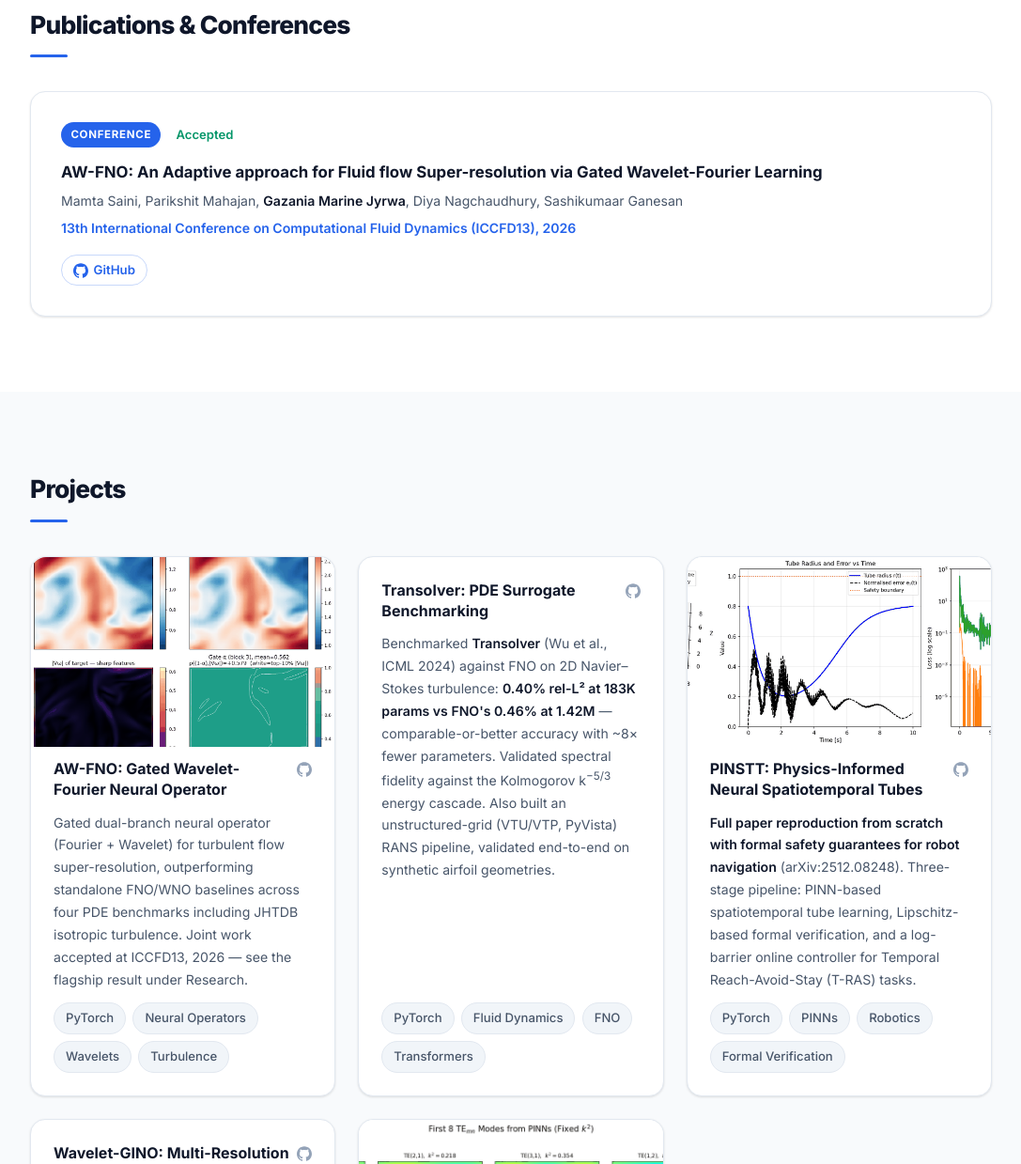
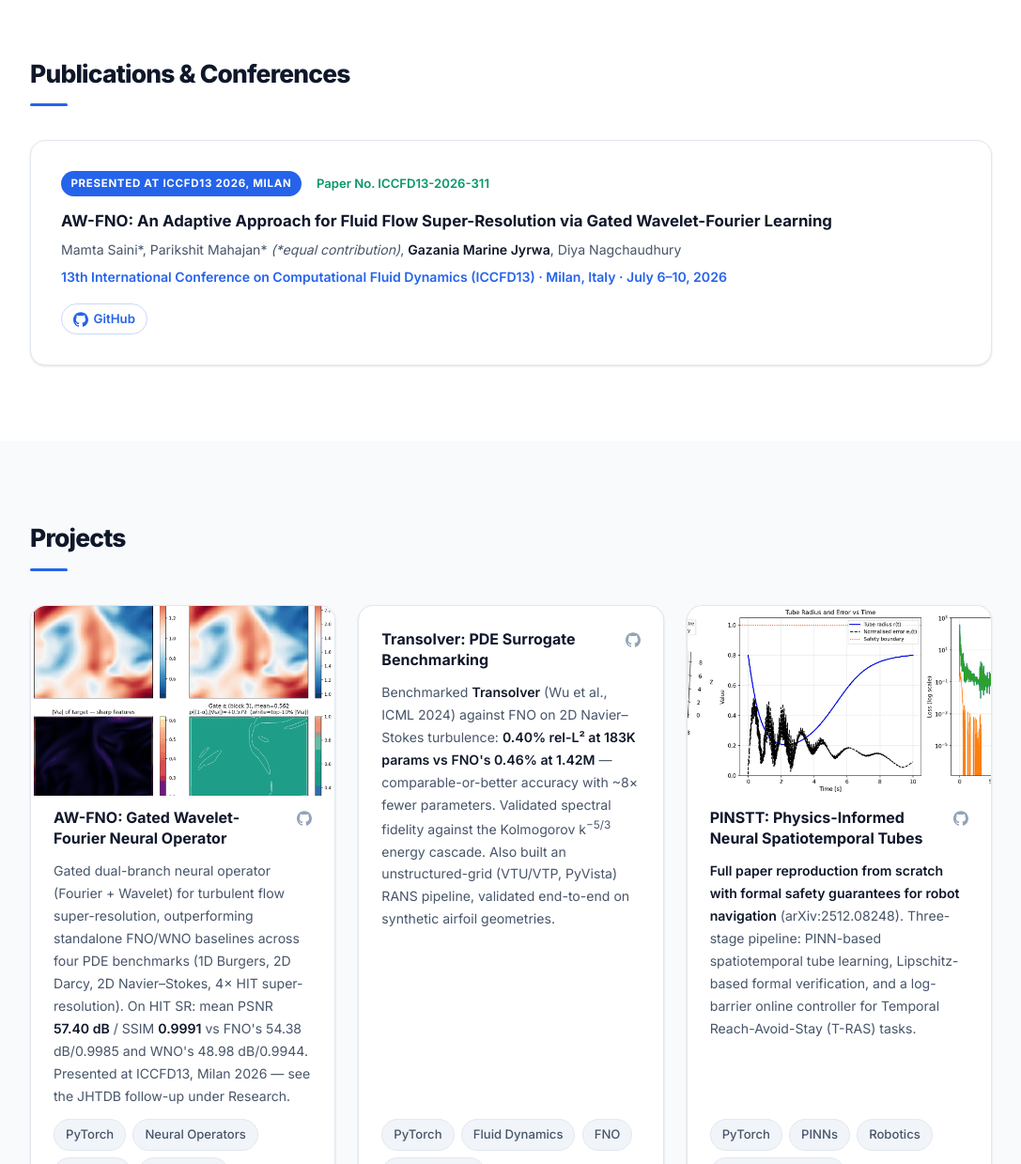
Before and after one commit to gazaniamarine/gazaniamarine.github.io, a plain HTML site: page index.html in a window 1280 px wide. Shown: the part 3507-4746 px from the top of the page at 94% size, without its empty margins (96-1183 px from the left). Drawn offline with Linux system fonts and the light colour scheme.

Commit message:
fix: align AW-FNO claims with the final ICCFD13-2026-311 paper
- Publication entry: drop Ganesan (acknowledgements-only in the final
  paper, not an author), mark Saini/Mahajan as equal contribution, add
  Milan venue/dates and paper number
- JHTDB highlight card relabeled "Follow-up Result" and now states
  explicitly it is not part of the published paper
- AW-FNO project card no longer claims JHTDB is one of the four paper
  benchmarks; names the actual four (Burgers, Darcy, NS, HIT SR) and
  adds the paper's real HIT super-resolution PSNR/SSIM numbers
- No JHTDB metrics altered

```diff
--- a/index.html
+++ b/index.html
@@ -191,7 +191,7 @@
               <span class="exp-phase-date">Nov 2025 &ndash; May 2026</span>
             </div>
             <ul class="exp-bullets">
-              <li>Contributed to <strong>AW-FNO</strong>, a gated dual-branch neural operator (Fourier + Wavelet) for turbulent flow super-resolution, outperforming standalone FNO/WNO baselines across four PDE benchmarks &mdash; see flagship JHTDB result below.</li>
+              <li>Contributed to <strong>AW-FNO</strong>, a gated dual-branch neural operator (Fourier + Wavelet) for turbulent flow super-resolution, outperforming standalone FNO/WNO baselines across four PDE benchmarks &mdash; presented at ICCFD13, 2026; see the JHTDB follow-up result below.</li>
               <li>Core contributor to <strong>SciREX</strong>, a modular scientific computing ML library: designed scalable architecture used in research and industrial projects.</li>
               <li>Building a <strong>transformer-based Scientific Foundation Model</strong> (India AI Mission) pre-trained on multi-physics PDE data, with pipelines linking simulations to LLM-generated physics explanations.</li>
             </ul>
@@ -227,9 +227,9 @@
             <img src="assets/jhtdb-gate.png" loading="lazy" alt="Four-panel figure from AW-FNO's JHTDB evaluation: the bicubic-upsampled low-resolution vorticity input, the AW-FNO super-resolved prediction closely reproducing fine vortex structure, the target's velocity-gradient-magnitude map showing thin high-strain vortex filaments, and the learned wavelet gate map whose elevated-weight contours trace those same filaments (spatial correlation ρ = +0.58 for this sample)." />
           </div>
           <div class="highlight-body">
-            <span class="highlight-tag">Flagship Result &middot; AW-FNO &middot; ICCFD13 2026</span>
+            <span class="highlight-tag">Follow-up Result &middot; Extends AW-FNO (ICCFD13 2026)</span>
             <h3>Gate routing discovers turbulence intermittency (JHTDB)</h3>
-            <p>AW-FNO evaluated on super-resolution of JHTDB isotropic turbulence (isotropic4096, 128&sup2;, 4&times;): the rich-gate model achieved the lowest error (rel-L² <strong>0.0232</strong> vs FNO's 0.0250 and WNO's 0.0247). The learned gate's wavelet weight (1&minus;&alpha;) correlates spatially with velocity-gradient magnitude |&nabla;u| at &rho; &approx; +0.48 (up to +0.58 per sample), concentrating on high-strain vortex filaments &mdash; behaviour absent in statistically homogeneous forced-NS data.</p>
+            <p>A follow-up experiment extending the ICCFD13 paper to a second, more intermittent turbulence regime &mdash; not part of the published paper. AW-FNO evaluated on super-resolution of JHTDB isotropic turbulence (isotropic4096, 128&sup2;, 4&times;): the rich-gate model achieved the lowest error (rel-L² <strong>0.0232</strong> vs FNO's 0.0250 and WNO's 0.0247). The learned gate's wavelet weight (1&minus;&alpha;) correlates spatially with velocity-gradient magnitude |&nabla;u| at &rho; &approx; +0.48 (up to +0.58 per sample), concentrating on high-strain vortex filaments &mdash; behaviour absent in statistically homogeneous forced-NS data.</p>
             <a href="https://github.com/gazaniamarine/AW-FNO/tree/main/outputs/jhtdb" class="pub-link" target="_blank" rel="noopener">
               <svg class="icon" xmlns="http://www.w3.org/2000/svg" viewBox="0 0 24 24" fill="currentColor"><path d="M12 .297c-6.63 0-12 5.373-12 12 0 5.303 3.438 9.8 8.205 11.385.6.113.82-.258.82-.577 0-.285-.01-1.04-.015-2.04-3.338.724-4.042-1.61-4.042-1.61C4.422 18.07 3.633 17.7 3.633 17.7c-1.087-.744.084-.729.084-.729 1.205.084 1.838 1.236 1.838 1.236 1.07 1.835 2.809 1.305 3.495.998.108-.776.417-1.305.76-1.605-2.665-.3-5.466-1.332-5.466-5.93 0-1.31.465-2.38 1.235-3.22-.135-.303-.54-1.523.105-3.176 0 0 1.005-.322 3.3 1.23.96-.267 1.98-.399 3-.405 1.02.006 2.04.138 3 .405 2.28-1.552 3.285-1.23 3.285-1.23.645 1.653.24 2.873.12 3.176.765.84 1.23 1.91 1.23 3.22 0 4.61-2.805 5.625-5.475 5.92.42.36.81 1.096.81 2.22 0 1.606-.015 2.896-.015 3.286 0 .315.21.69.825.57C20.565 22.092 24 17.592 24 12.297c0-6.627-5.373-12-12-12"/></svg>
               JHTDB outputs on GitHub
@@ -270,12 +270,12 @@
 
         <div class="pub-card reveal">
           <div class="pub-card-header">
-            <span class="pub-badge">Conference</span>
-            <span class="pub-status">Accepted</span>
+            <span class="pub-badge">Presented at ICCFD13 2026, Milan</span>
+            <span class="pub-status">Paper No. ICCFD13-2026-311</span>
           </div>
-          <h3 class="pub-title">AW-FNO: An Adaptive approach for Fluid flow Super-resolution via Gated Wavelet-Fourier Learning</h3>
-          <p class="pub-authors">Mamta Saini, Parikshit Mahajan, <strong>Gazania Marine Jyrwa</strong>, Diya Nagchaudhury, Sashikumaar Ganesan</p>
-          <p class="pub-venue">13th International Conference on Computational Fluid Dynamics (ICCFD13), 2026</p>
+          <h3 class="pub-title">AW-FNO: An Adaptive Approach for Fluid Flow Super-Resolution via Gated Wavelet-Fourier Learning</h3>
+          <p class="pub-authors">Mamta Saini*, Parikshit Mahajan* <em>(*equal contribution)</em>, <strong>Gazania Marine Jyrwa</strong>, Diya Nagchaudhury</p>
+          <p class="pub-venue">13th International Conference on Computational Fluid Dynamics (ICCFD13) &middot; Milan, Italy &middot; July 6&ndash;10, 2026</p>
           <div class="pub-links">
             <a href="https://github.com/gazaniamarine/AW-FNO" class="pub-link" target="_blank" rel="noopener">
               <svg class="icon" xmlns="http://www.w3.org/2000/svg" viewBox="0 0 24 24" fill="currentColor"><path d="M12 .297c-6.63 0-12 5.373-12 12 0 5.303 3.438 9.8 8.205 11.385.6.113.82-.258.82-.577 0-.285-.01-1.04-.015-2.04-3.338.724-4.042-1.61-4.042-1.61C4.422 18.07 3.633 17.7 3.633 17.7c-1.087-.744.084-.729.084-.729 1.205.084 1.838 1.236 1.838 1.236 1.07 1.835 2.809 1.305 3.495.998.108-.776.417-1.305.76-1.605-2.665-.3-5.466-1.332-5.466-5.93 0-1.31.465-2.38 1.235-3.22-.135-.303-.54-1.523.105-3.176 0 0 1.005-.322 3.3 1.23.96-.267 1.98-.399 3-.405 1.02.006 2.04.138 3 .405 2.28-1.552 3.285-1.23 3.285-1.23.645 1.653.24 2.873.12 3.176.765.84 1.23 1.91 1.23 3.22 0 4.61-2.805 5.625-5.475 5.92.42.36.81 1.096.81 2.22 0 1.606-.015 2.896-.015 3.286 0 .315.21.69.825.57C20.565 22.092 24 17.592 24 12.297c0-6.627-5.373-12-12-12"/></svg>
@@ -304,7 +304,7 @@
               <svg class="icon" xmlns="http://www.w3.org/2000/svg" viewBox="0 0 24 24" fill="currentColor"><path d="M12 .297c-6.63 0-12 5.373-12 12 0 5.303 3.438 9.8 8.205 11.385.6.113.82-.258.82-.577 0-.285-.01-1.04-.015-2.04-3.338.724-4.042-1.61-4.042-1.61C4.422 18.07 3.633 17.7 3.633 17.7c-1.087-.744.084-.729.084-.729 1.205.084 1.838 1.236 1.838 1.236 1.07 1.835 2.809 1.305 3.495.998.108-.776.417-1.305.76-1.605-2.665-.3-5.466-1.332-5.466-5.93 0-1.31.465-2.38 1.235-3.22-.135-.303-.54-1.523.105-3.176 0 0 1.005-.322 3.3 1.23.96-.267 1.98-.399 3-.405 1.02.006 2.04.138 3 .405 2.28-1.552 3.285-1.23 3.285-1.23.645 1.653.24 2.873.12 3.176.765.84 1.23 1.91 1.23 3.22 0 4.61-2.805 5.625-5.475 5.92.42.36.81 1.096.81 2.22 0 1.606-.015 2.896-.015 3.286 0 .315.21.69.825.57C20.565 22.092 24 17.592 24 12.297c0-6.627-5.373-12-12-12"/></svg>
             </a>
           </div>
-          <p class="proj-desc">Gated dual-branch neural operator (Fourier + Wavelet) for turbulent flow super-resolution, outperforming standalone FNO/WNO baselines across four PDE benchmarks including JHTDB isotropic turbulence. Joint work accepted at ICCFD13, 2026 &mdash; see the flagship result under Research.</p>
+          <p class="proj-desc">Gated dual-branch neural operator (Fourier + Wavelet) for turbulent flow super-resolution, outperforming standalone FNO/WNO baselines across four PDE benchmarks (1D Burgers, 2D Darcy, 2D Navier&ndash;Stokes, 4&times; HIT super-resolution). On HIT SR: mean PSNR <strong>57.40 dB</strong> / SSIM <strong>0.9991</strong> vs FNO's 54.38 dB/0.9985 and WNO's 48.98 dB/0.9944. Presented at ICCFD13, Milan 2026 &mdash; see the JHTDB follow-up under Research.</p>
           <div class="tag-group proj-tags">
             <span class="tag tag-gray">PyTorch</span>
             <span class="tag tag-gray">Neural Operators</span>
```
